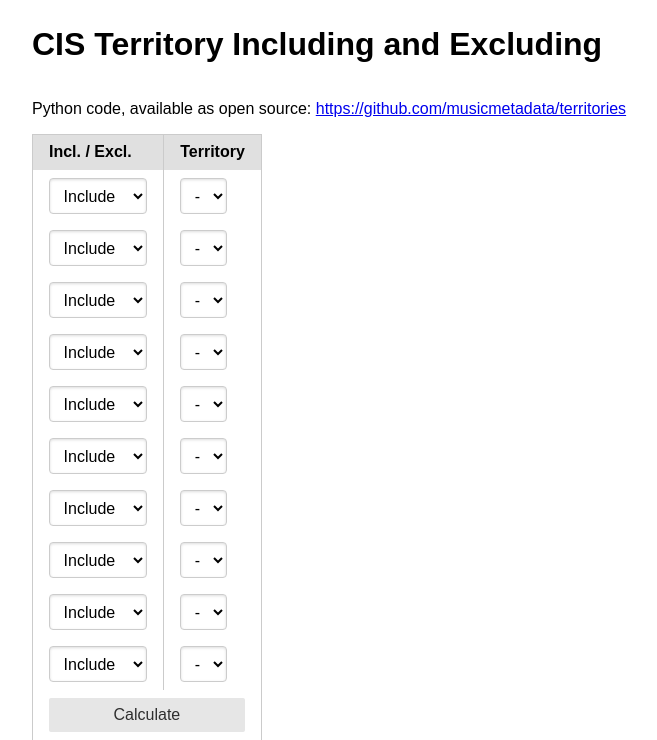
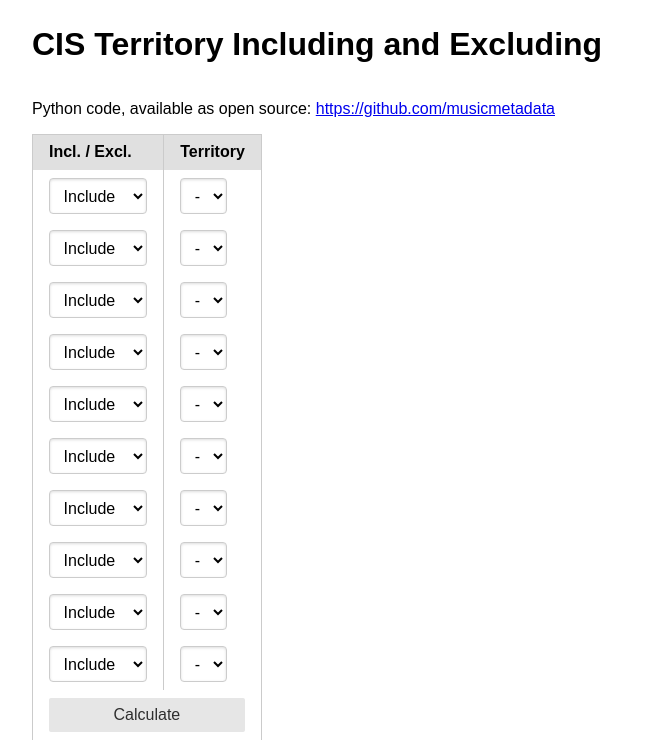
Before and after one commit to musicmetadata/web-wrapper, a Django app: page /territories/ in a window 1280 px wide. Shown: the top 740 px of the page, without its empty margins (32-689 px from the left). Run offline with Django 3.2, Linux system fonts and the light colour scheme; some libraries are stand-ins or nearby versions.

Commit message:
new links

```diff
--- a/edi/templates/file.html
+++ b/edi/templates/file.html
@@ -6,7 +6,7 @@
         h4.invalid {color: #c00}
     {%  endblock %}
     {%  block content %}
-        <p>Python code, available as open source: <a href="https://github.com/musicmetadata/territories" target="_blank">https://github.com/musicmetadata/territories</a></p>
+        <p>Python code, available as open source: <a href="https://github.com/musicmetadata" target="_blank">https://github.com/musicmetadata</a></p>
         <form enctype="multipart/form-data" action="." method="post" class="pure-form">
             {% csrf_token %}
             <table class="pure-table">
--- a/territories/templates/territorylist.html
+++ b/territories/templates/territorylist.html
@@ -1,6 +1,6 @@
 {% extends "base.html" %}
     {%  block content %}
-        <p>Python code, available as open source: <a href="https://github.com/musicmetadata/territories" target="_blank">https://github.com/musicmetadata/territories</a></p>
+        <p>Python code, available as open source: <a href="https://github.com/musicmetadata" target="_blank">https://github.com/musicmetadata</a></p>
         <form action="." method="post" class="pure-form">
             {% csrf_token %}
             {{ formset.management_form }}
```
